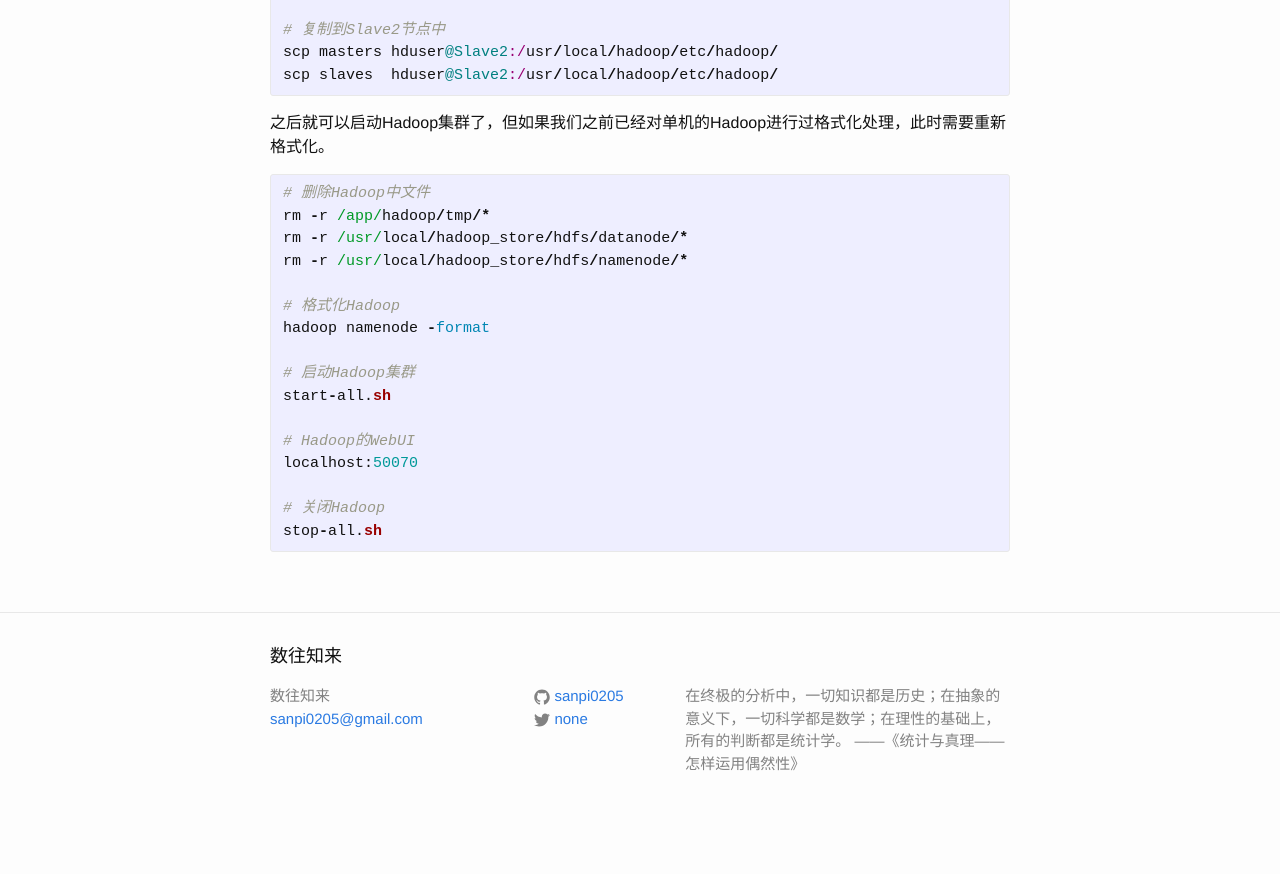
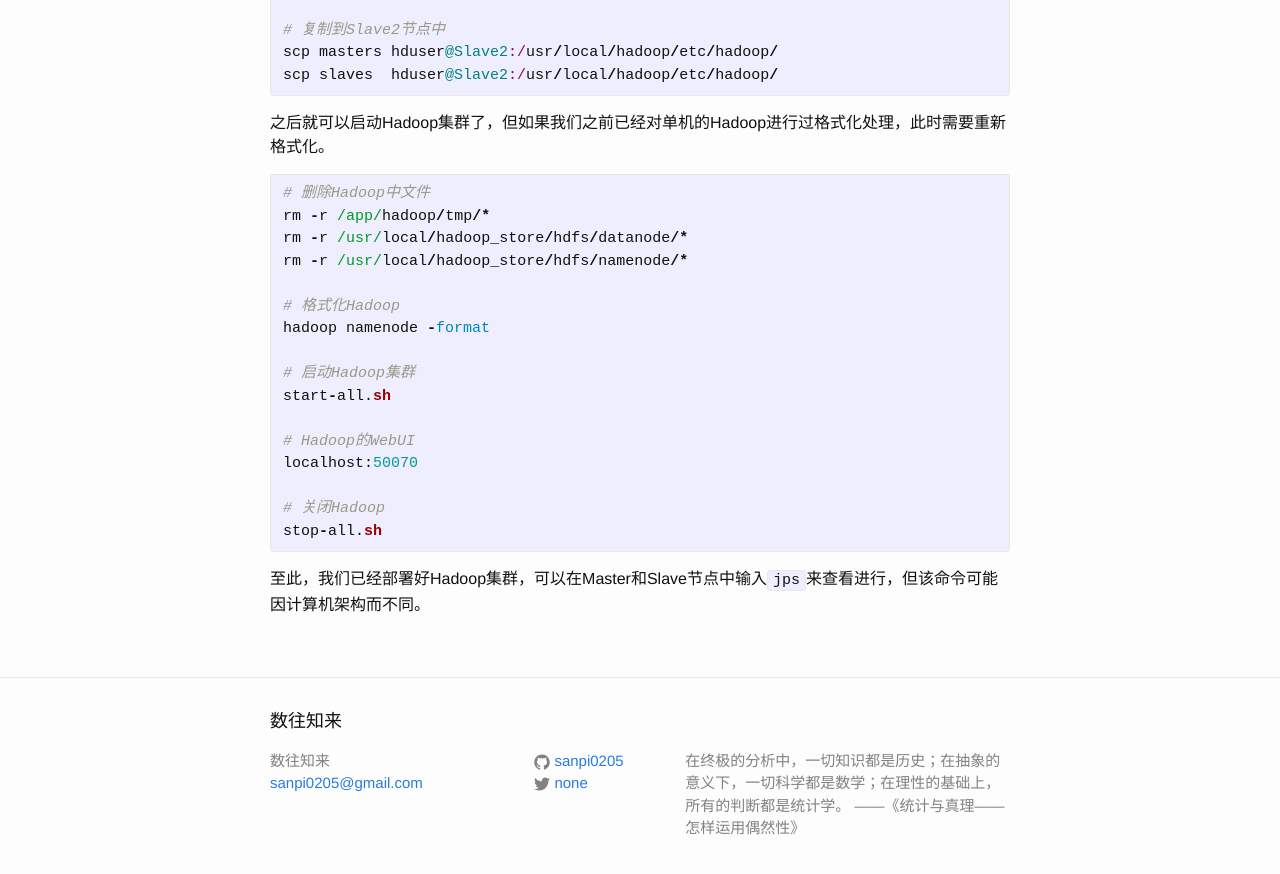
Before and after one commit to sanpi0205/sanpi0205.github.io, a Jekyll site: the page built from _posts/2015-08-04-Ubuntu-install-Hadoop-cluster.markdown, in a window 1280 px wide and 900 px high, scrolled down 1391 px. Shown: the top 874 px of the window. Built offline with Jekyll 4.4.1, drawn with Linux system fonts in a browser that asks for light colours; before the commit the page ends 2226 px from its top, so only the background shows below that.

Commit message:
install hadoop cluster

```diff
--- a/_posts/2015-08-04-Ubuntu-install-Hadoop-cluster.markdown
+++ b/_posts/2015-08-04-Ubuntu-install-Hadoop-cluster.markdown
@@ -88,3 +88,5 @@ localhost:50070
 # 关闭Hadoop
 stop-all.sh
 {% endhighlight %}
+
+至此，我们已经部署好Hadoop集群，可以在Master和Slave节点中输入`jps`来查看进行，但该命令可能因计算机架构而不同。
```
